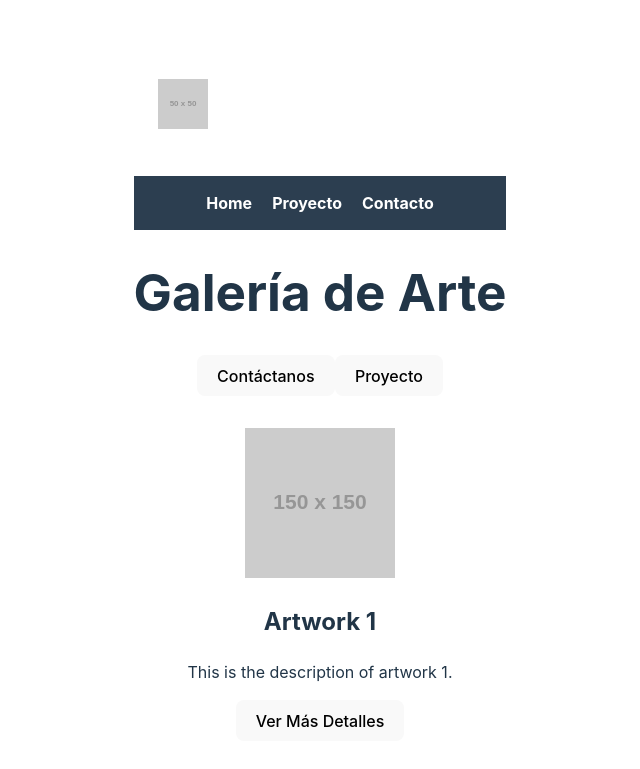
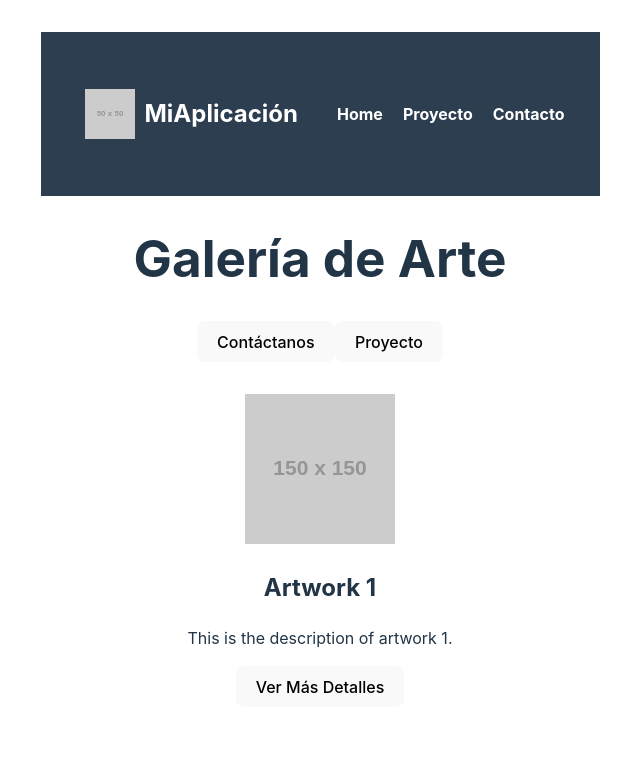
Before and after one commit to fedegonc/vbs, a React (Vite) app: page / in a window 1280 px wide. Shown: the top 769 px of the page, without its empty margins (320-960 px from the left). Built offline with nearby package versions, Linux system fonts and the light colour scheme.

Commit message:
Update Logo.css

```diff
--- a/src/components/Logo.css
+++ b/src/components/Logo.css
@@ -15,3 +15,10 @@
   font-weight: bold;
   color: #fff;
 }
+.header {
+  display: flex;
+  align-items: center;
+  justify-content: space-between;
+  background-color: #2c3e50;
+  padding: 10px 20px;
+}
```
